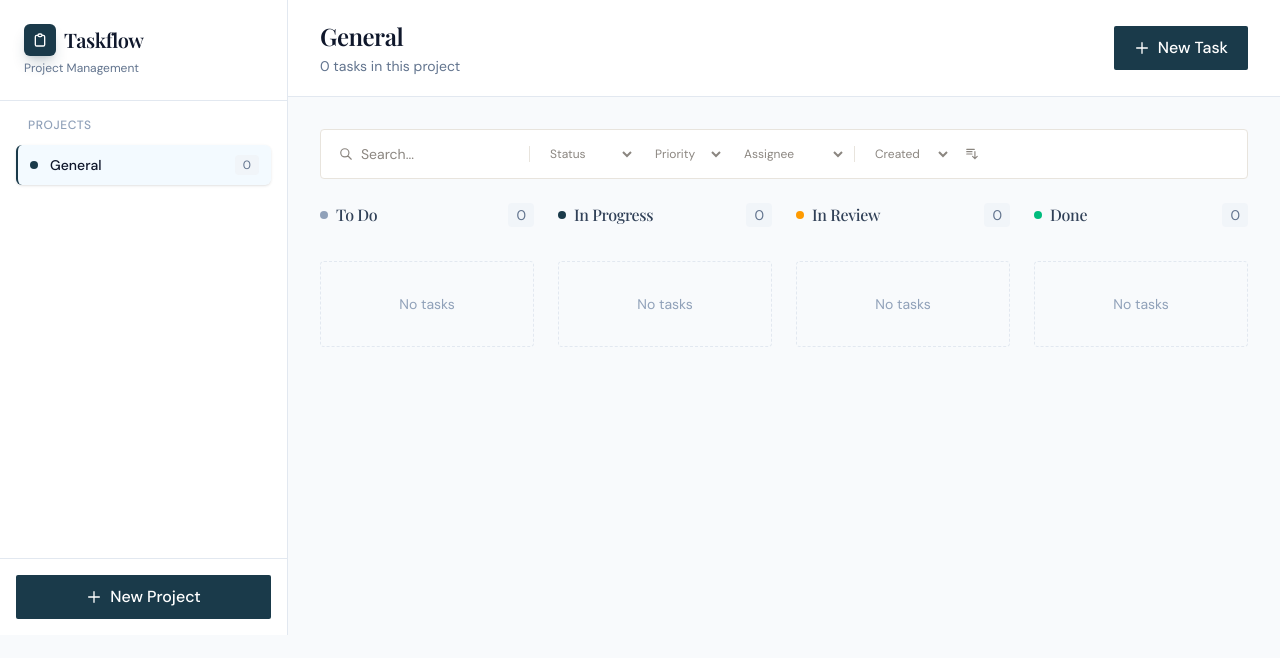
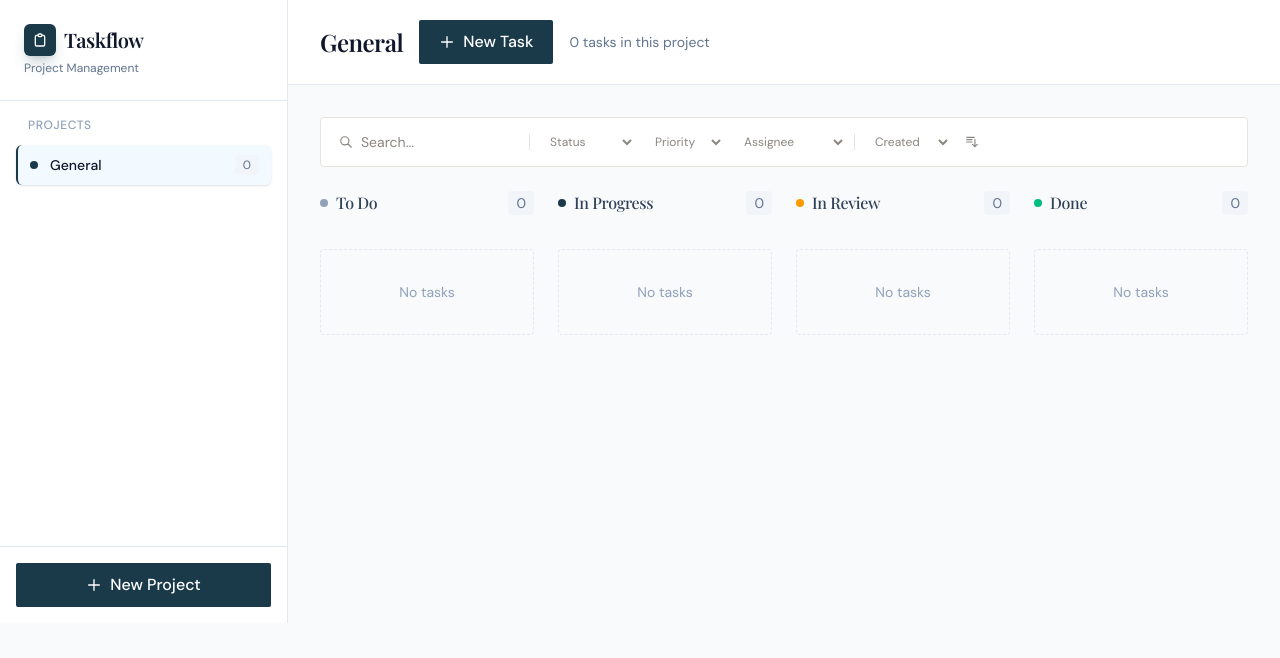
Before and after one commit to jcampos90/nextjs-jira-clone, a Next.js app: page / in a window 1280 px wide. Shown: the top 658 px of the page. Built offline with nearby package versions, Linux system fonts and the light colour scheme; a web font is replaced by a local one.

Commit message:
feat: add New Task button to header and reorganize layout components

```diff
--- a/app/page.tsx
+++ b/app/page.tsx
@@ -118,17 +118,10 @@
       <div className="flex-1 flex flex-col min-h-full">
         <header className="bg-white dark:bg-[#1e293b] border-b border-slate-200 dark:border-slate-700 px-8 py-5">
           <div className="flex items-center justify-between">
-            <div>
-              <div className="flex items-center gap-3">
+            <div className="flex items-center gap-4">
               <h1 className="text-2xl font-display font-semibold text-slate-900 dark:text-slate-100">
                 {currentProject?.name || 'Dashboard'}
               </h1>
-                <UserMenu />
-              </div>
-              <p className="text-sm text-slate-500 mt-1">
-                {projectTickets.length} {projectTickets.length === 1 ? 'task' : 'tasks'} in this project
-              </p>
-            </div>
               <button
                 onClick={() => setShowForm(true)}
                 className="btn-primary flex items-center gap-2"
@@ -138,6 +131,11 @@
                 </svg>
                 New Task
               </button>
+              <p className="text-sm text-slate-500">
+                {projectTickets.length} {projectTickets.length === 1 ? 'task' : 'tasks'} in this project
+              </p>
+            </div>
+            <UserMenu />
           </div>
         </header>
 
```
Lines whose indentation alone changed are shown as unchanged.
